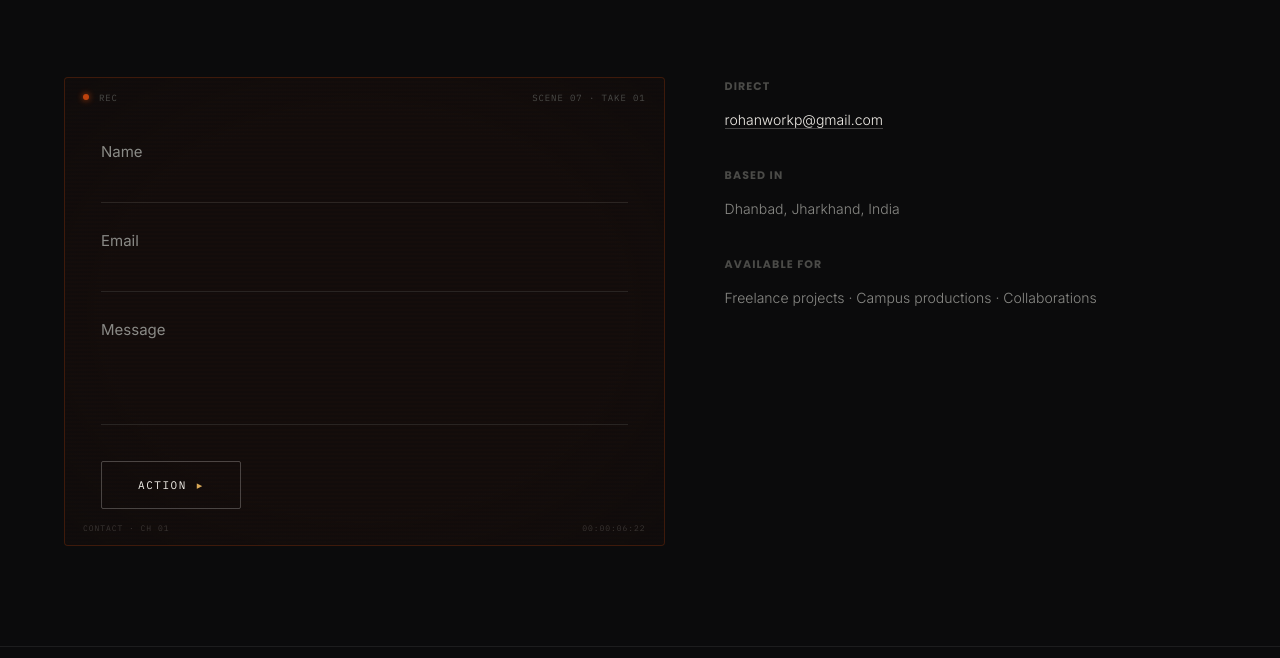
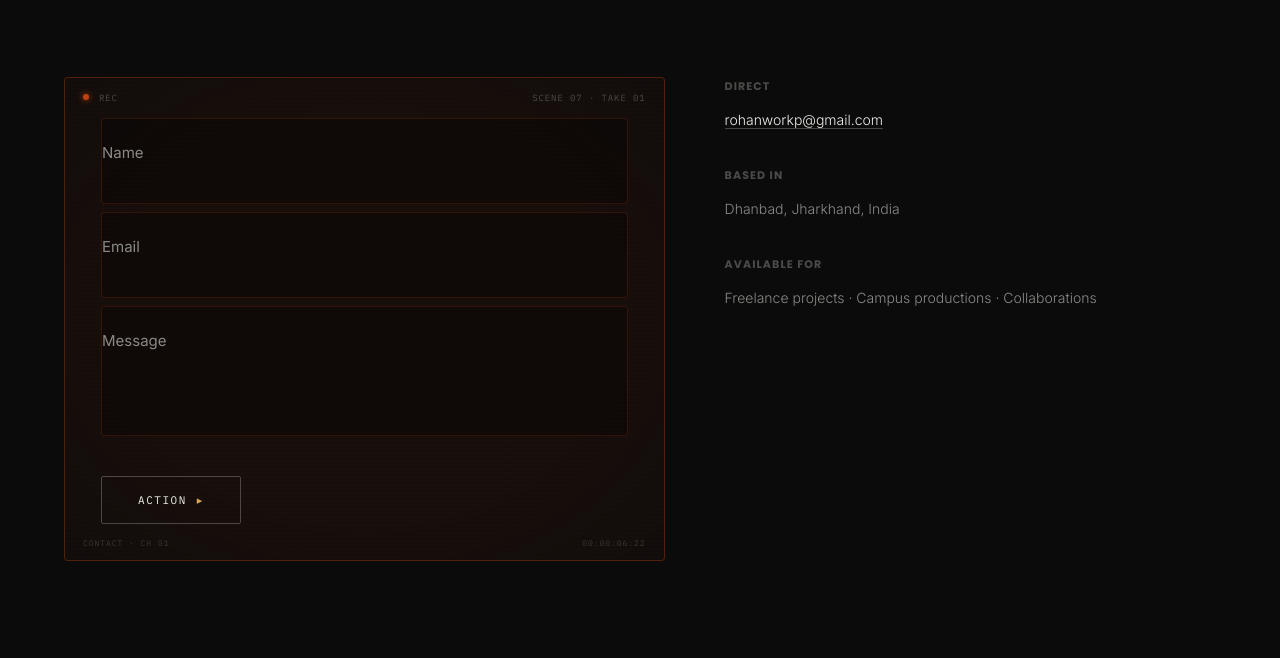
Before and after one commit to rohaanred/portfolio, a website: page index.html in a window 1280 px wide. Shown: the part 5487-6145 px from the top of the page. Drawn offline with nearby package versions, Linux system fonts and the light colour scheme.

Commit message:
Fixed contact form inputs, brown highlighted fields with visible backgrounds

```diff
--- a/index.html
+++ b/index.html
@@ -335,24 +335,25 @@
   /* monitor frame wrapper */
   .monitor-frame{
     position:relative;
-    border:1px solid rgba(193,68,14,0.25);
+    border:1px solid rgba(193,68,14,0.35);
     border-radius:4px;
     padding:40px 36px 36px;
-    background:rgba(193,68,14,0.04);
-    overflow:hidden;
+    background:rgba(193,68,14,0.06);
+    overflow:visible;
   }
   .monitor-frame::before{
     content:'';position:absolute;inset:0;
     background:
       repeating-linear-gradient(0deg,transparent,transparent 2px,rgba(193,68,14,0.015) 2px,rgba(193,68,14,0.015) 4px);
-    pointer-events:none;z-index:0;
+    pointer-events:none;z-index:0;border-radius:4px;
   }
   .monitor-frame::after{
     content:'';position:absolute;inset:0;
     background:radial-gradient(ellipse at center,transparent 60%,rgba(11,11,12,0.4) 100%);
-    pointer-events:none;z-index:0;
+    pointer-events:none;z-index:0;border-radius:4px;
   }
   .monitor-frame>*{position:relative;z-index:1;}
+  .monitor-frame form{position:relative;z-index:5;}
 
   /* monitor HUD labels */
   .monitor-hud{
@@ -387,7 +388,7 @@
   /* tracking light on frame border */
   .monitor-track{
     position:absolute;top:-1px;left:0;width:60px;height:1px;
-    background:linear-gradient(90deg,transparent,var(--tungsten),transparent);
+    background:linear-gradient(90deg,transparent,var(--tally),transparent);
     opacity:0;transition:opacity .6s;z-index:3;pointer-events:none;
     animation:trackBorder 4s ease-in-out infinite;
   }
@@ -399,17 +400,17 @@
 
   /* fields as production notes */
   .field{
-    border-bottom:1px solid rgba(242,239,233,0.1);padding:24px 0;margin-bottom:4px;
-    position:relative;transition:border-color .5s;
+    border:1px solid rgba(193,68,14,0.2);padding:24px 16px;margin-bottom:8px;
+    position:relative;transition:border-color .5s;background:rgba(0,0,0,0.3);border-radius:4px;
   }
-  .field:hover{border-color:rgba(242,239,233,0.25);}
+  .field:hover{border-color:rgba(193,68,14,0.5);}
   .field:hover::before{opacity:1;}
   .field::before{
     content:'';position:absolute;top:24px;left:-14px;width:4px;height:4px;
-    border-radius:50%;background:var(--tungsten);
-    opacity:0;transition:opacity .4s;box-shadow:0 0 6px rgba(216,168,87,0.5);
+    border-radius:50%;background:var(--tally);
+    opacity:0;transition:opacity .4s;box-shadow:0 0 6px rgba(193,68,14,0.6);
   }
-  .field:focus-within{border-color:var(--tungsten);}
+  .field:focus-within{border-color:var(--tally);background:rgba(0,0,0,0.4);}
   .field:focus-within::before{opacity:1;}
   .field label{
     position:absolute;top:24px;left:0;font-size:15px;color:var(--ash);
@@ -422,11 +423,11 @@
   }
   .field input:focus + label,.field input:valid + label,
   .field textarea:focus + label,.field textarea:valid + label{
-    transform:translateY(-18px);font-size:10px;letter-spacing:.1em;text-transform:uppercase;color:var(--tungsten);
+    transform:translateY(-18px);font-size:10px;letter-spacing:.1em;text-transform:uppercase;color:var(--tally);
   }
   .field::after{
-    content:'';position:absolute;bottom:0;left:0;width:0;height:1px;
-    background:var(--tungsten);transition:width .5s cubic-bezier(.2,.8,.2,1);
+    content:'';position:absolute;bottom:0;left:16px;right:16px;width:0;height:1px;
+    background:var(--tally);transition:width .5s cubic-bezier(.2,.8,.2,1);
   }
   .field:focus-within::after{width:100%;}
 
```
